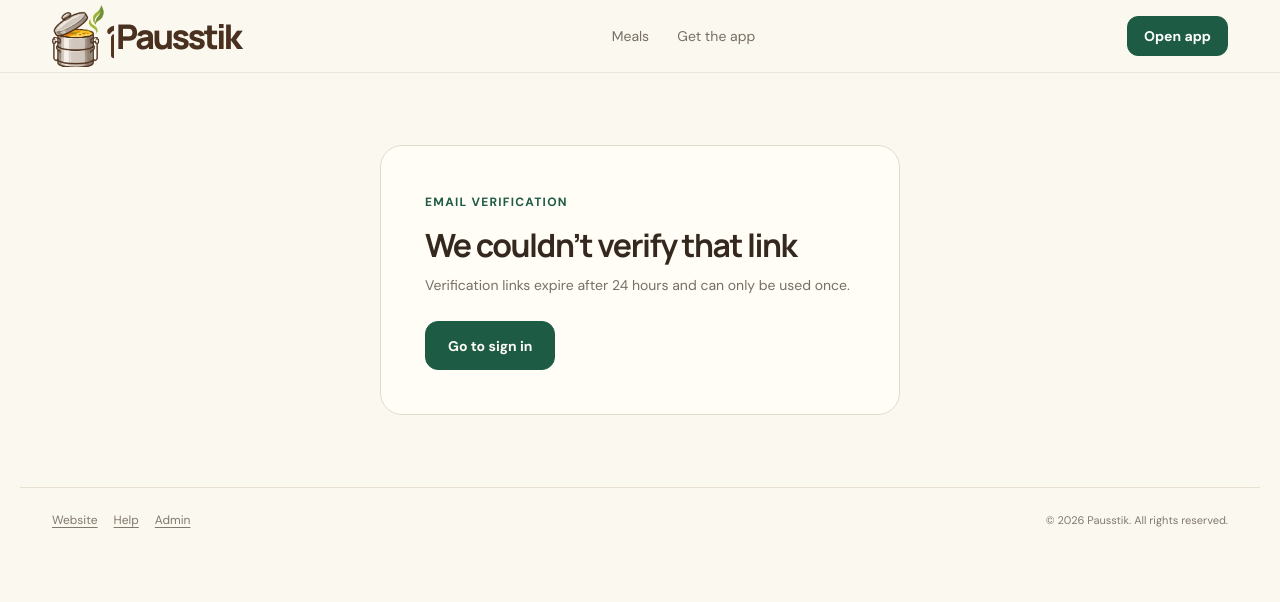
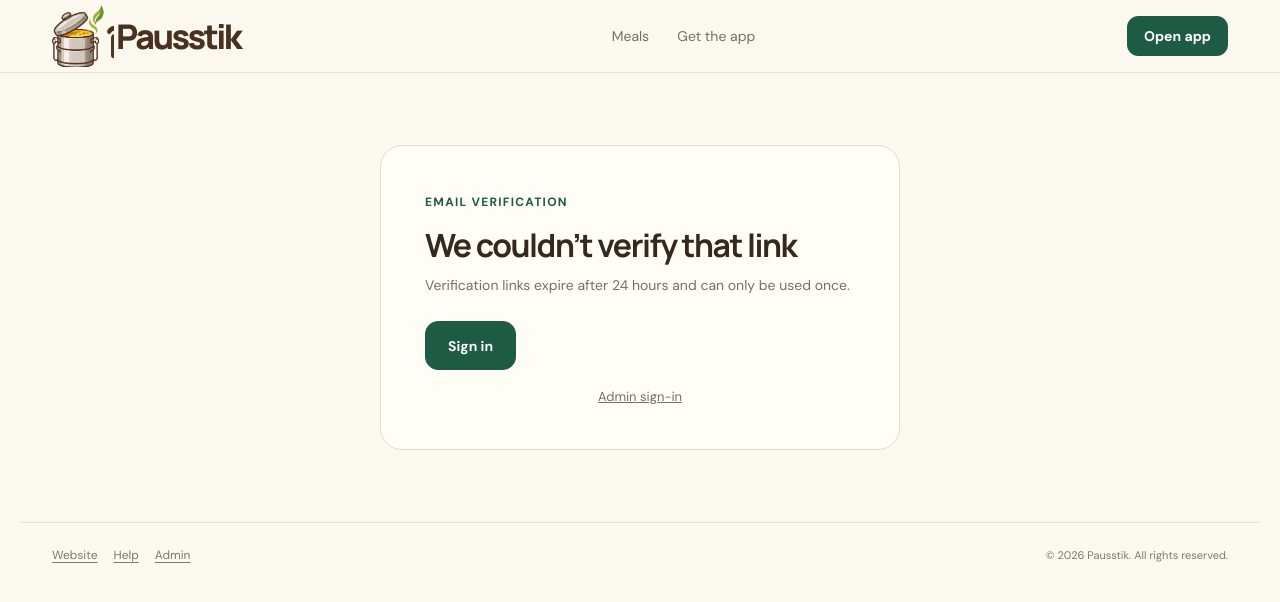
Before and after one commit to asish3537-blip/austic, a Next.js app: page /verify-email in a window 1280 px wide. Shown: the top 602 px of the page. Built offline with nearby package versions, Linux system fonts and the light colour scheme.

Commit message:
Link verified admins directly to their protected sign-in

```diff
--- a/app/(auth)/verify-email/page.tsx
+++ b/app/(auth)/verify-email/page.tsx
@@ -8,6 +8,7 @@ export default async function VerifyEmailPage({ searchParams }: { searchParams:
     <span className="eyebrow">Email verification</span>
     <h2>{verified ? "You’re ready to sign in" : "We couldn’t verify that link"}</h2>
     <p className="auth-intro">{verified ? "Your account email is confirmed." : "Verification links expire after 24 hours and can only be used once."}</p>
-    <Link className="button" href="/sign-in">Go to sign in</Link>
+    <Link className="button" href="/sign-in">Sign in</Link>
+    <p className="form-footer"><Link href="/admin-sign-in">Admin sign-in</Link></p>
   </AuthPanel>;
 }
```
